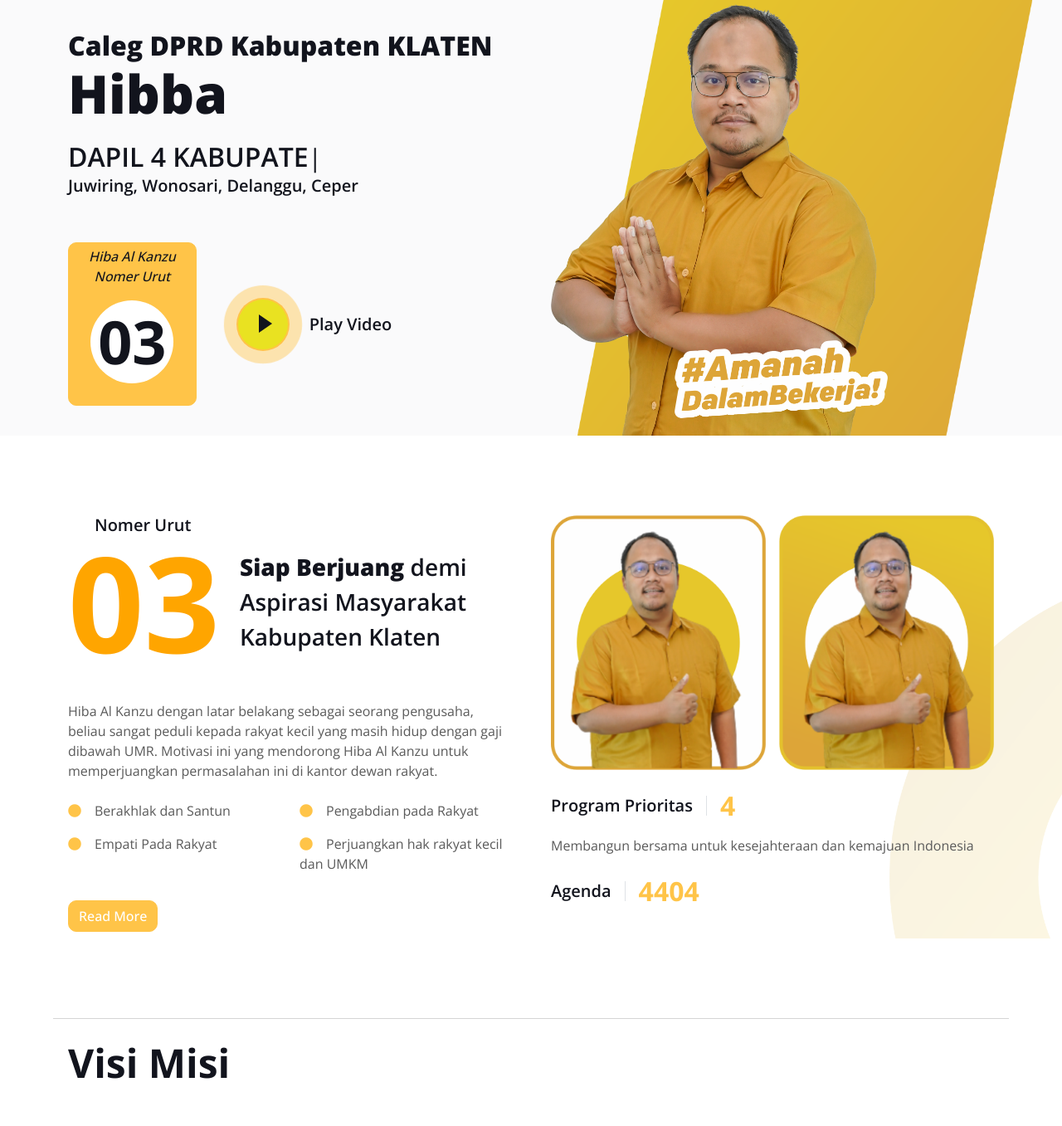
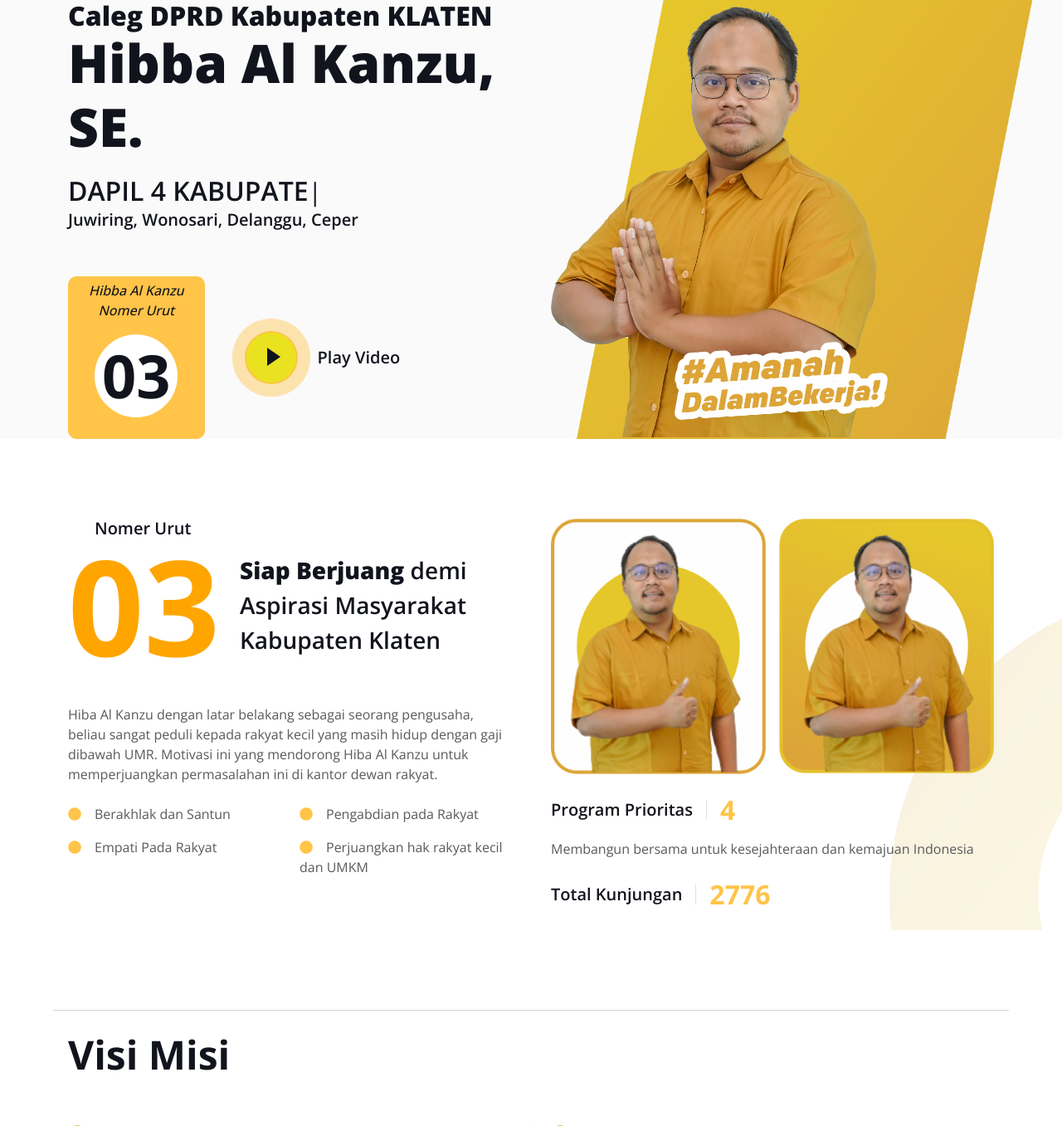
Before and after one commit to Shoichiinaba/caleg_hiba, a PHP site: page / in a window 1280 px wide. Shown: the top 1357 px of the page at 83% size. Run offline with PHP 8.4, Linux system fonts and the light colour scheme; some libraries are stand-ins or nearby versions.

Commit message:
update gambar dukungan dan ruang aspirasi

```diff
--- a/index.php
+++ b/index.php
@@ -80,7 +80,7 @@
             <div class="row g-5 align-items-center">
                 <div class="col-lg-6 py-6 pb-0 pt-lg-0">
                     <h2 class=" mb-0"><b>Caleg DPRD Kabupaten KLATEN</b></h2>
-                    <h1 class="display-3 mb-3 txt-hib"><strong>Hibba</strong></h1>
+                    <h1 class="display-3 mb-3 txt-hib"><strong>Hibba Al Kanzu, SE.</strong></h1>
                     <h2 class="typed-text-output d-inline"></h2>
                     <div class="typed-text d-none">DAPIL 4 KABUPATEN KLATEN</div>
                     <br>
@@ -90,7 +90,7 @@
                     <div class="d-flex align-items-center pt-5">
                         <a href="" class="btn btn-secondary py-1 px-4 me-5 ">
                             <i class="text-dark">
-                                Hiba Al Kanzu
+                                Hibba Al Kanzu
                                 <p>Nomer Urut</p>
                             </i>
                             <p style="position: relative; display: inline-block;">
@@ -166,7 +166,6 @@
                                 dan UMKM</p>
                         </div>
                     </div>
-                    <a class="btn btn-secondary mt-3 rounded" href="">Read More</a>
                 </div>
                 <div class="col-lg-6 wow fadeInUp" data-wow-delay="0.5s">
                     <div class="row g-3 mb-4">
@@ -183,8 +182,8 @@
                     </div>
                     <p class="mb-4">Membangun bersama untuk kesejahteraan dan kemajuan Indonesia</p>
                     <div class="d-flex align-items-center mb-3">
-                        <h5 class="border-end pe-3 me-3 mb-0">Agenda</h5>
-                        <h2 class="text-secondary fw-bold mb-0" data-toggle="counter-up">4404</h2>
+                        <h5 class="border-end pe-3 me-3 mb-0">Total Kunjungan</h5>
+                        <h2 class="text-secondary fw-bold mb-0" data-toggle="counter-up">2776</h2>
                     </div>
                     <p class="mb-0"></p>
                 </div>
@@ -506,7 +505,7 @@
                                         <div class="row">
                                             <div class="col-md-4 mt-4 pl-1 pr-1">
                                                 <img class="img-fluid rounded-circle border border-white p-1 mx-auto"
-                                                    src="img/tup.jpg" alt="">
+                                                    src="img/fau.jpg" alt="">
                                             </div>
                                             <div class="col-1" style="margin: -45px; padding: -45px;">
                                             </div>
@@ -525,7 +524,7 @@
                                         <div class="row">
                                             <div class="col-md-4 mt-4 pl-1 pr-1">
                                                 <img class="img-fluid rounded-circle border border-white p-1 mx-auto"
-                                                    src="img/testimonial-2.jpg" alt="">
+                                                    src="img/ags.jpg" alt="">
                                             </div>
                                             <div class="col-1" style="margin: -45px; padding: -45px;">
                                             </div>
@@ -586,7 +585,7 @@
                                         <div class="row">
                                             <div class="col-md-4 mt-4 pl-1 pr-1">
                                                 <img class="img-fluid rounded-circle border border-white p-1 mx-auto"
-                                                    src="img/ryo.png" alt="">
+                                                    src="img/rio.jpg" alt="">
                                             </div>
                                             <div class="col-1" style="margin: -45px; padding: -45px;">
                                             </div>
```
Also changed, not shown: img/ags.jpg (added), img/fau.jpg (added), img/rio.jpg (added), img/umr.jpg, lib/owlcarousel/assets/owl.carousel.css.
